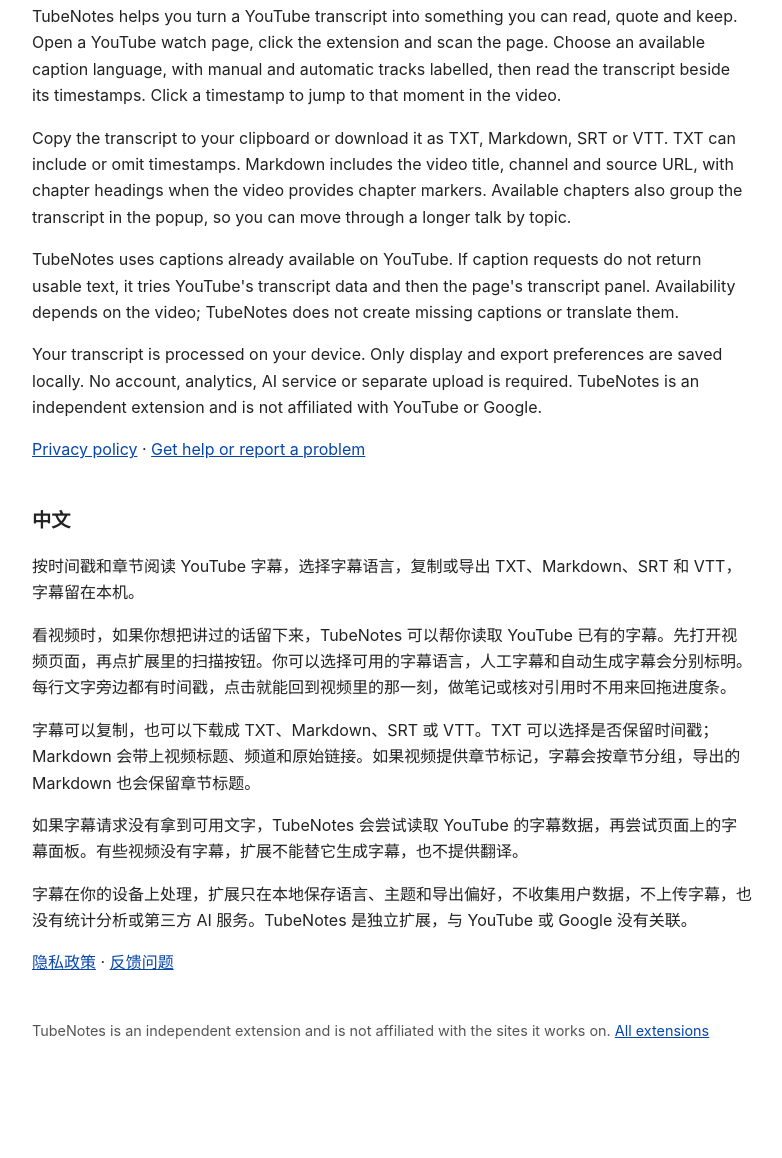
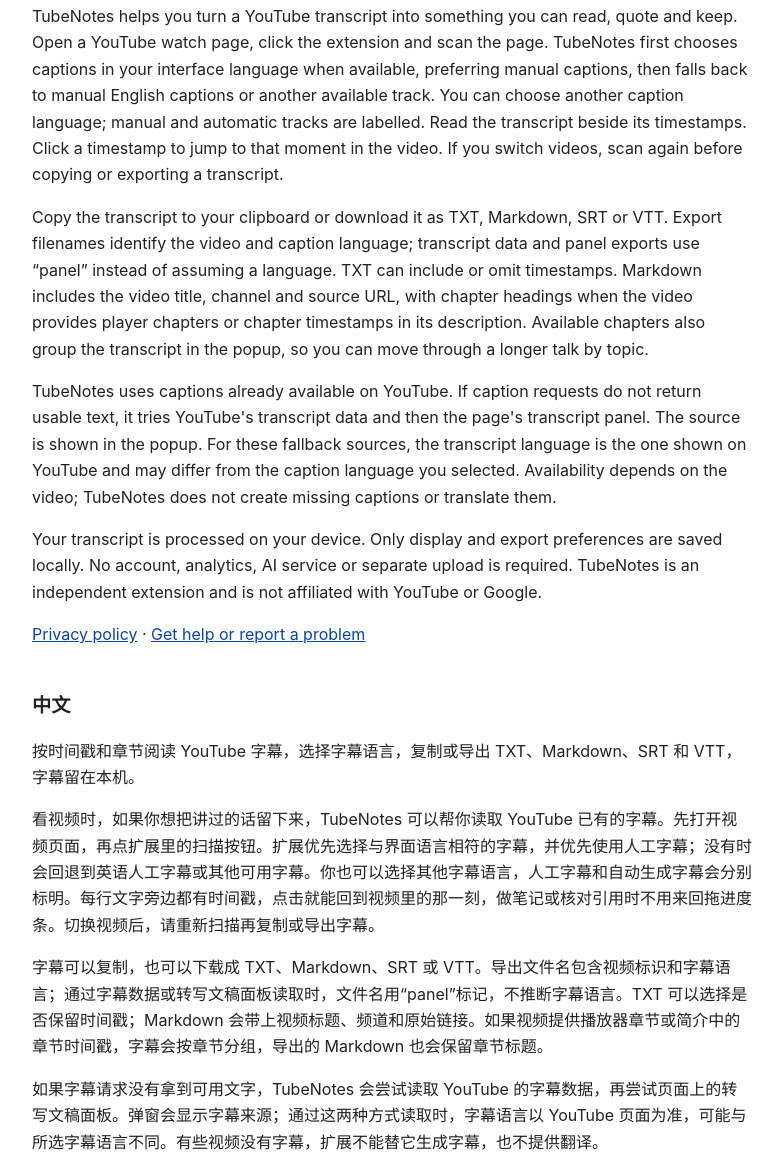
Before and after one commit to pinguarmy/extensions, a plain HTML site: page tubenotes/index.html in a window 1280 px wide. Shown: the part 164-1322 px from the top of the page, without its empty margins (248-1030 px from the left). Before the commit the page ends 1247 px from the top, so only its background shows below. Drawn offline with Linux system fonts and the light colour scheme.

Commit message:
TubeNotes 0.1.3: product page and privacy policy follow the current listing

```diff
--- a/tubenotes/index.html
+++ b/tubenotes/index.html
@@ -16,17 +16,17 @@ footer { margin-top: 3em; font-size: .9em; color: #555; }
 <body>
 <h1>TubeNotes: Transcript Export for YouTube</h1>
 <p>Read YouTube transcripts with timestamps and chapters. Copy or export TXT, Markdown, SRT and VTT on your device.</p>
-<p>TubeNotes helps you turn a YouTube transcript into something you can read, quote and keep. Open a YouTube watch page, click the extension and scan the page. Choose an available caption language, with manual and automatic tracks labelled, then read the transcript beside its timestamps. Click a timestamp to jump to that moment in the video.</p>
-<p>Copy the transcript to your clipboard or download it as TXT, Markdown, SRT or VTT. TXT can include or omit timestamps. Markdown includes the video title, channel and source URL, with chapter headings when the video provides chapter markers. Available chapters also group the transcript in the popup, so you can move through a longer talk by topic.</p>
-<p>TubeNotes uses captions already available on YouTube. If caption requests do not return usable text, it tries YouTube's transcript data and then the page's transcript panel. Availability depends on the video; TubeNotes does not create missing captions or translate them.</p>
+<p>TubeNotes helps you turn a YouTube transcript into something you can read, quote and keep. Open a YouTube watch page, click the extension and scan the page. TubeNotes first chooses captions in your interface language when available, preferring manual captions, then falls back to manual English captions or another available track. You can choose another caption language; manual and automatic tracks are labelled. Read the transcript beside its timestamps. Click a timestamp to jump to that moment in the video. If you switch videos, scan again before copying or exporting a transcript.</p>
+<p>Copy the transcript to your clipboard or download it as TXT, Markdown, SRT or VTT. Export filenames identify the video and caption language; transcript data and panel exports use “panel” instead of assuming a language. TXT can include or omit timestamps. Markdown includes the video title, channel and source URL, with chapter headings when the video provides player chapters or chapter timestamps in its description. Available chapters also group the transcript in the popup, so you can move through a longer talk by topic.</p>
+<p>TubeNotes uses captions already available on YouTube. If caption requests do not return usable text, it tries YouTube's transcript data and then the page's transcript panel. The source is shown in the popup. For these fallback sources, the transcript language is the one shown on YouTube and may differ from the caption language you selected. Availability depends on the video; TubeNotes does not create missing captions or translate them.</p>
 <p>Your transcript is processed on your device. Only display and export preferences are saved locally. No account, analytics, AI service or separate upload is required. TubeNotes is an independent extension and is not affiliated with YouTube or Google.</p>
 <p><a href="privacy.html">Privacy policy</a> · <a href="https://github.com/pinguarmy/extensions/issues/new?template=support.yml&amp;title=%5BTubeNotes%5D%20">Get help or report a problem</a></p>
 <section lang="zh-CN">
 <h2>中文</h2>
 <p>按时间戳和章节阅读 YouTube 字幕，选择字幕语言，复制或导出 TXT、Markdown、SRT 和 VTT，字幕留在本机。</p>
-<p>看视频时，如果你想把讲过的话留下来，TubeNotes 可以帮你读取 YouTube 已有的字幕。先打开视频页面，再点扩展里的扫描按钮。你可以选择可用的字幕语言，人工字幕和自动生成字幕会分别标明。每行文字旁边都有时间戳，点击就能回到视频里的那一刻，做笔记或核对引用时不用来回拖进度条。</p>
-<p>字幕可以复制，也可以下载成 TXT、Markdown、SRT 或 VTT。TXT 可以选择是否保留时间戳；Markdown 会带上视频标题、频道和原始链接。如果视频提供章节标记，字幕会按章节分组，导出的 Markdown 也会保留章节标题。</p>
-<p>如果字幕请求没有拿到可用文字，TubeNotes 会尝试读取 YouTube 的字幕数据，再尝试页面上的字幕面板。有些视频没有字幕，扩展不能替它生成字幕，也不提供翻译。</p>
+<p>看视频时，如果你想把讲过的话留下来，TubeNotes 可以帮你读取 YouTube 已有的字幕。先打开视频页面，再点扩展里的扫描按钮。扩展优先选择与界面语言相符的字幕，并优先使用人工字幕；没有时会回退到英语人工字幕或其他可用字幕。你也可以选择其他字幕语言，人工字幕和自动生成字幕会分别标明。每行文字旁边都有时间戳，点击就能回到视频里的那一刻，做笔记或核对引用时不用来回拖进度条。切换视频后，请重新扫描再复制或导出字幕。</p>
+<p>字幕可以复制，也可以下载成 TXT、Markdown、SRT 或 VTT。导出文件名包含视频标识和字幕语言；通过字幕数据或转写文稿面板读取时，文件名用“panel”标记，不推断字幕语言。TXT 可以选择是否保留时间戳；Markdown 会带上视频标题、频道和原始链接。如果视频提供播放器章节或简介中的章节时间戳，字幕会按章节分组，导出的 Markdown 也会保留章节标题。</p>
+<p>如果字幕请求没有拿到可用文字，TubeNotes 会尝试读取 YouTube 的字幕数据，再尝试页面上的转写文稿面板。弹窗会显示字幕来源；通过这两种方式读取时，字幕语言以 YouTube 页面为准，可能与所选字幕语言不同。有些视频没有字幕，扩展不能替它生成字幕，也不提供翻译。</p>
 <p>字幕在你的设备上处理，扩展只在本地保存语言、主题和导出偏好，不收集用户数据，不上传字幕，也没有统计分析或第三方 AI 服务。TubeNotes 是独立扩展，与 YouTube 或 Google 没有关联。</p>
 <p><a href="privacy.html#zh">隐私政策</a> · <a href="https://github.com/pinguarmy/extensions/issues/new?template=support.yml&amp;title=%5BTubeNotes%5D%20">反馈问题</a></p>
 </section>
```
